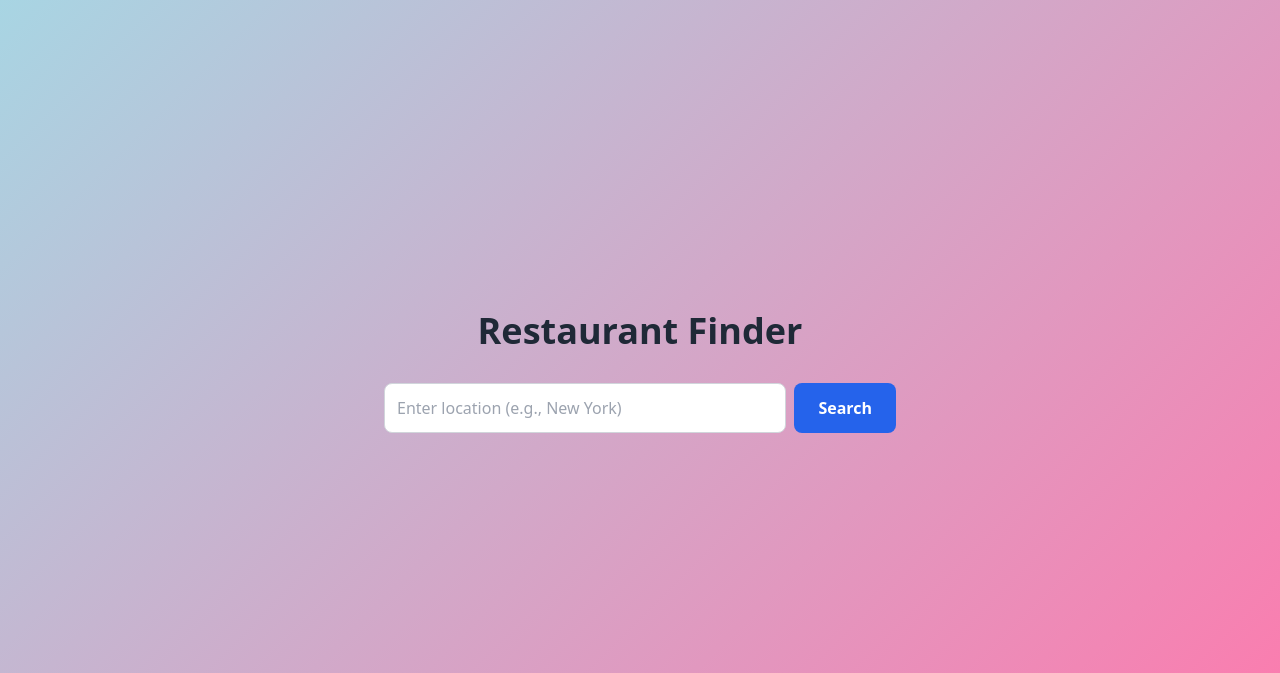
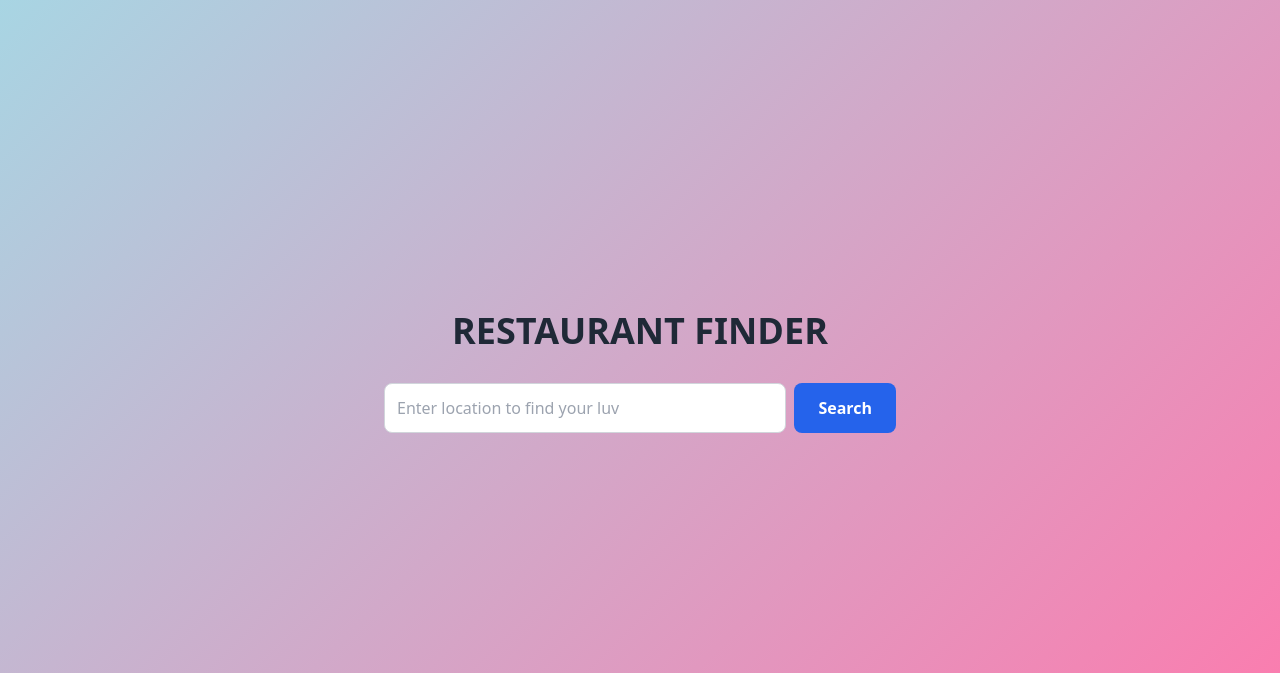
Before and after one commit to daivik-22/restaurant-Project, a FastAPI app: page / in a window 1280 px wide. Shown: the top 673 px of the page. Run offline with FastAPI, Linux system fonts and the light colour scheme; some libraries are stand-ins or nearby versions.

Commit message:
Initial commit

```diff
--- a/main.py
+++ b/main.py
@@ -31,7 +31,7 @@ class Restaurant(BaseModel):
     rating: float
     cuisine: Optional[str] = None
     price_level: Optional[int] = None
-    address: Optional[str] = None
+    address: str
     place_id: str
 
 def get_restaurants_from_google(location: str) -> List[Restaurant]:
--- /dev/null
+++ b/requirements.txt
@@ -0,0 +1,6 @@
+fastapi==0.110.0
+uvicorn[standard]==0.29.0
+pydantic==2.6.4
+requests==2.31.0
+jinja2==3.1.3
+python-multipart==0.0.9
--- a/templates/index.html
+++ b/templates/index.html
@@ -32,7 +32,7 @@
 <body class="flex items-center justify-center">
     <div class="container mx-auto p-6 max-w-4xl">
         <!-- Header -->
-        <h1 class="text-4xl font-bold text-gray-800 text-center mb-8">Restaurant Finder</h1>
+        <h1 class="text-4xl font-bold text-gray-800 text-center mb-8">RESTAURANT FINDER</h1>
 
         <!-- Search Bar -->
         <div class="flex justify-center mb-10">
@@ -40,7 +40,7 @@
                 <input
                     type="text"
                     id="location-input"
-                    placeholder="Enter location (e.g., New York)"
+                    placeholder="Enter location to find your luv"
                     class="w-full p-3 rounded-lg border border-gray-300 focus:outline-none focus:ring-2 focus:ring-blue-500 text-gray-700"
                 >
                 <button
```
Also changed, not shown: 6 other files.
